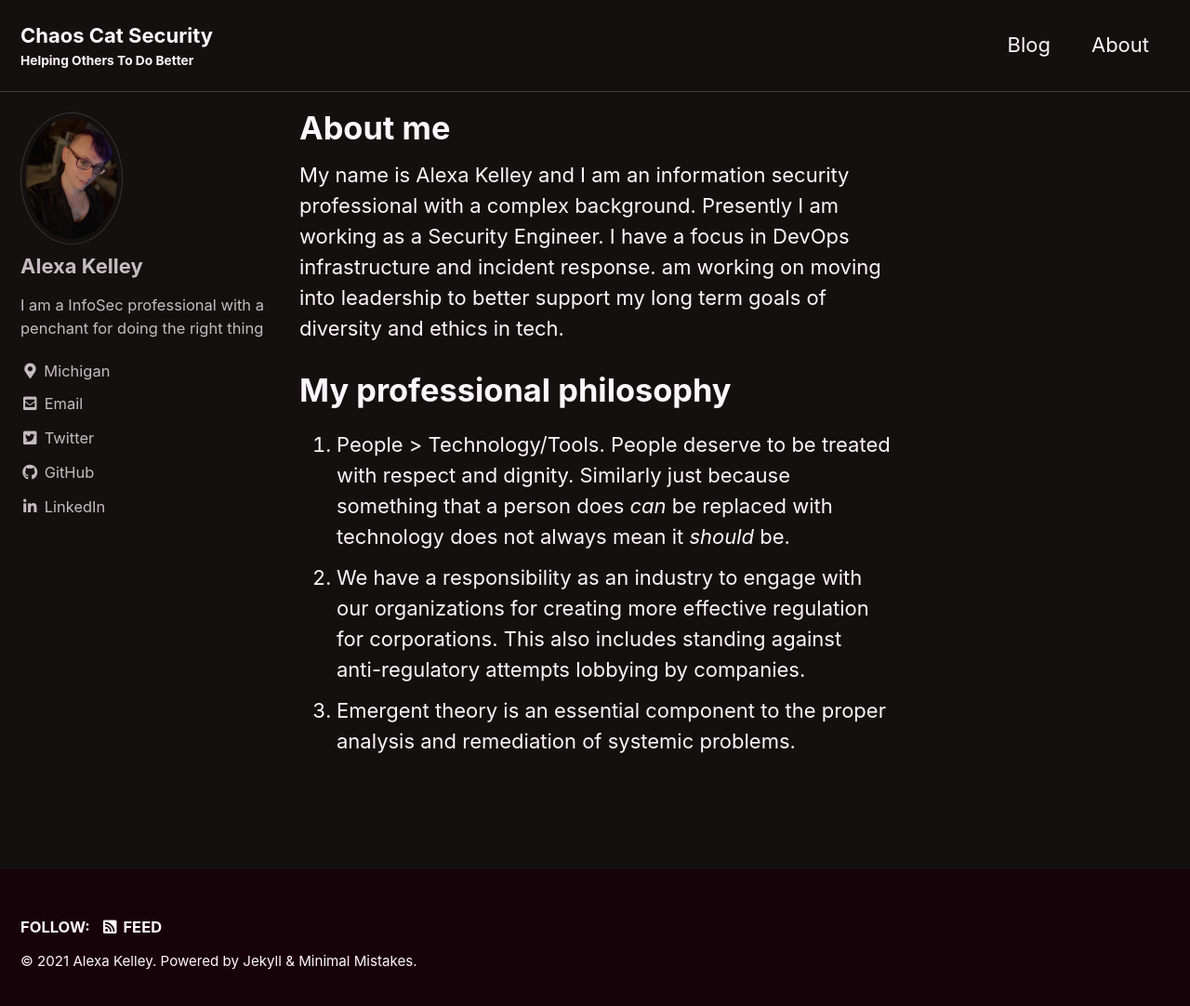
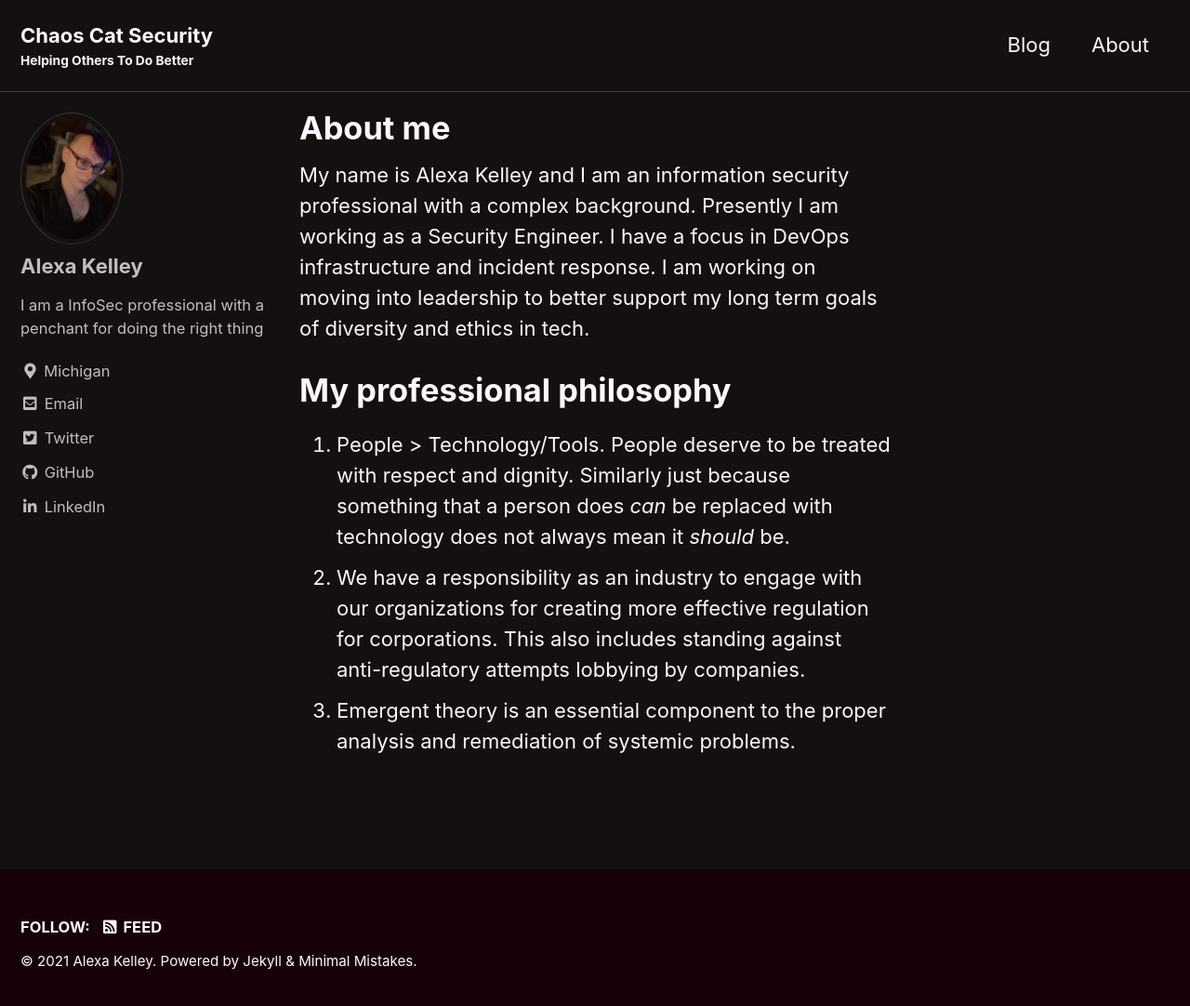
Before and after one commit to AlexaKelley/AlexaKelley, a Jekyll site: the page built from _pages/about.md, in a window 1280 px wide and 1090 px high. Shown: the top 1082 px of the window at 93% size. Built offline with Jekyll 4.4.1, drawn with Linux system fonts in a browser that asks for light colours; cached includes are drawn as plain includes.

Commit message:
fixing typos

```diff
--- a/_pages/about.md
+++ b/_pages/about.md
@@ -5,8 +5,7 @@ layout: single
 path: /about/
 type: pages
 ---
-My name is Alexa Kelley and I am an information security professional with a complex background. Presently I am working as a Security Engineer. I have a focus in DevOps infrastructure and incident response.  am working on moving into leadership to better support my long term goals of diversity and ethics in tech.
-
+My name is Alexa Kelley and I am an information security professional with a complex background. Presently I am working as a Security Engineer. I have a focus in DevOps infrastructure and incident response. I am working on moving into leadership to better support my long term goals of diversity and ethics in tech.
 
 # My professional philosophy
 1. People > Technology/Tools. People deserve to be treated with respect and dignity. Similarly just because something that a person does _can_ be replaced with technology does not always mean it _should_ be.
```
